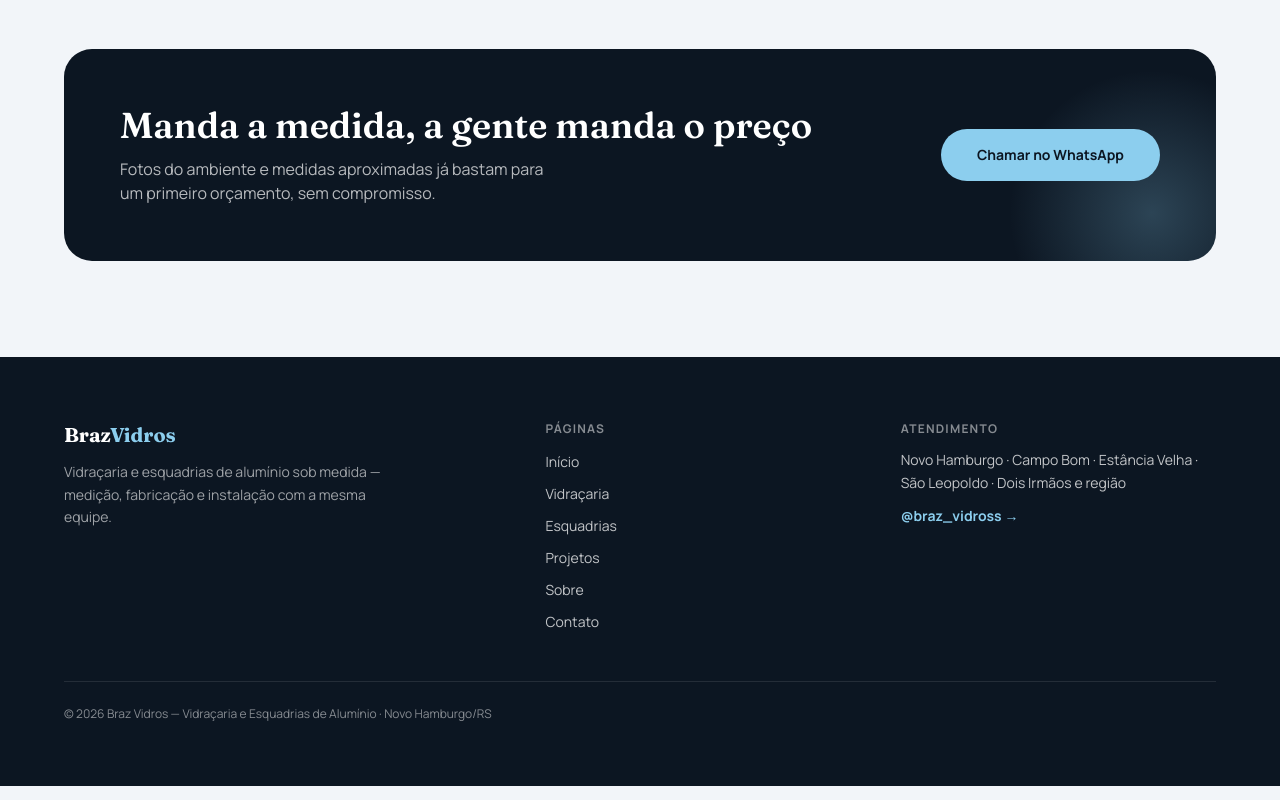
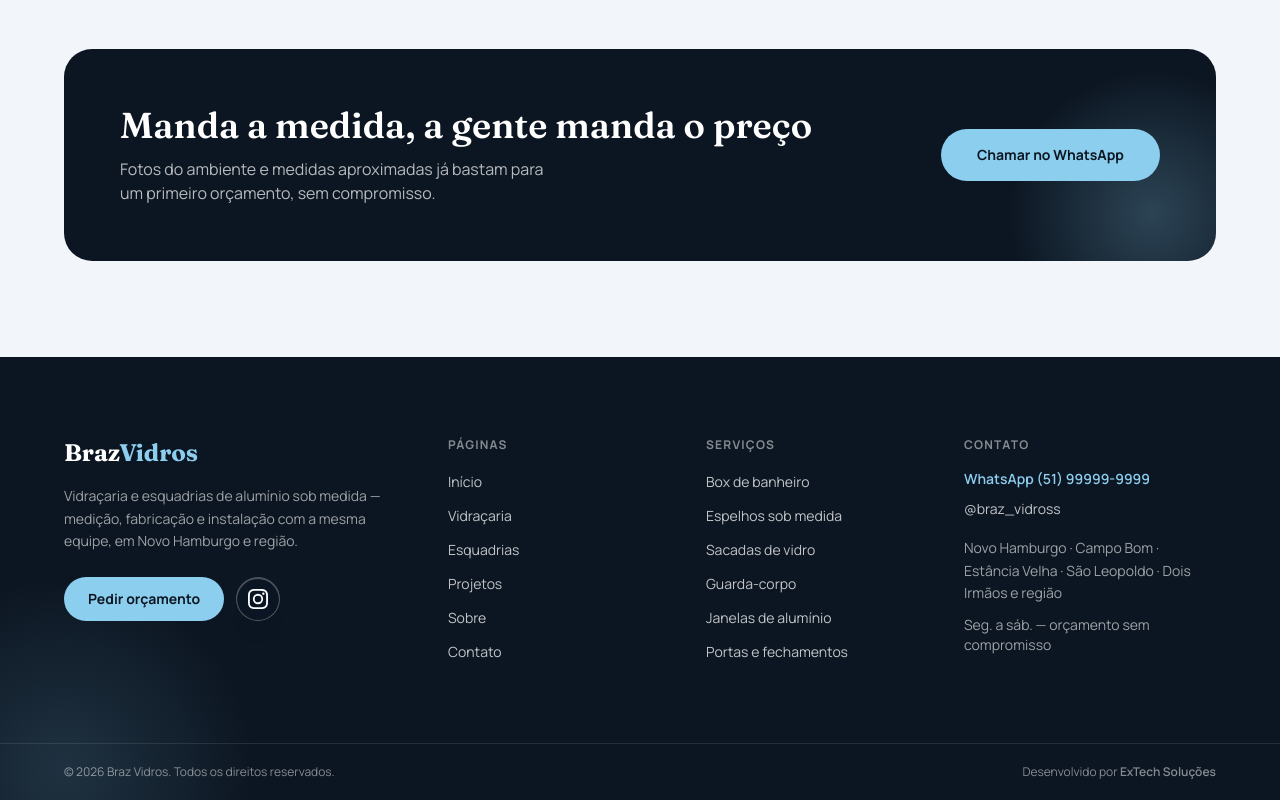
Before and after one commit to ext-emp/braz-vidros, a React (Vite) app: page / in a window 1280 px wide. Shown: the part 2741-3541 px from the top of the page. Built offline with nearby package versions, Linux system fonts and the light colour scheme.

Commit message:
Footer completo: marca, paginas, servicos, contato e barra de creditos
Barra inferior com direitos reservados e credito Desenvolvido por
ExTech Solucoes linkando ao Instagram da agencia.

```diff
--- a/src/components/Footer.jsx
+++ b/src/components/Footer.jsx
@@ -1,23 +1,65 @@
 import { Link } from "react-router-dom";
-import { NAV_LINKS, INSTAGRAM, ABOUT } from "../data/content.js";
+import { NAV_LINKS, INSTAGRAM, ABOUT, WHATSAPP, waLink } from "../data/content.js";
+
+const phonePretty = `(${WHATSAPP.slice(2, 4)}) ${WHATSAPP.slice(4, 9)}-${WHATSAPP.slice(9)}`;
+
+const FOOTER_SERVICES = [
+  { label: "Box de banheiro", to: "/vidracaria" },
+  { label: "Espelhos sob medida", to: "/vidracaria" },
+  { label: "Sacadas de vidro", to: "/vidracaria" },
+  { label: "Guarda-corpo", to: "/vidracaria" },
+  { label: "Janelas de alumínio", to: "/esquadrias" },
+  { label: "Portas e fechamentos", to: "/esquadrias" },
+];
 
 export default function Footer() {
   return (
-    <footer className="bg-ink">
-      <div className="container-site py-12 md:py-16">
-        <div className="grid gap-10 md:grid-cols-[1.4fr_1fr_1fr]">
+    <footer className="relative overflow-hidden bg-ink">
+      {/* Vida ambiente: brilho azul difuso, mesmo padrão das faixas escuras */}
+      <div
+        className="pointer-events-none absolute -bottom-40 -left-32 h-96 w-96 rounded-full opacity-15"
+        style={{ background: "radial-gradient(circle, #8cceee 0%, transparent 70%)" }}
+      />
+
+      <div className="container-site relative py-14 md:py-20">
+        <div className="grid gap-12 md:grid-cols-2 lg:grid-cols-[1.6fr_1fr_1fr_1.2fr]">
+          {/* Marca */}
           <div>
-            <p className="font-display text-xl font-bold text-white">
+            <p className="font-display text-2xl font-bold text-white">
               Braz<span className="text-accent-soft">Vidros</span>
             </p>
-            <p className="mt-3 max-w-xs text-sm leading-relaxed text-white/60">
+            <p className="mt-4 max-w-xs text-sm leading-relaxed text-white/60">
               Vidraçaria e esquadrias de alumínio sob medida — medição,
-              fabricação e instalação com a mesma equipe.
+              fabricação e instalação com a mesma equipe, em Novo Hamburgo e
+              região.
             </p>
+            <div className="mt-6 flex gap-3">
+              <a
+                href={waLink("Olá! Vim pelo site da Braz Vidros.")}
+                target="_blank"
+                rel="noopener noreferrer"
+                className="sheen rounded-full bg-accent-soft px-6 py-3 text-sm font-bold text-ink transition-[filter] duration-300 hover:brightness-110"
+              >
+                Pedir orçamento
+              </a>
+              <a
+                href={INSTAGRAM}
+                target="_blank"
+                rel="noopener noreferrer"
+                aria-label="Instagram da Braz Vidros"
+                className="glass-dark flex h-11 w-11 items-center justify-center rounded-full transition-[filter] duration-300 hover:brightness-150"
+              >
+                <svg viewBox="0 0 24 24" className="h-5 w-5 fill-white" aria-hidden="true">
+                  <path d="M12 2.2c3.2 0 3.6 0 4.8.07 1.17.05 1.8.25 2.23.41.56.22.96.48 1.38.9.42.42.68.82.9 1.38.16.42.36 1.06.41 2.23.06 1.27.07 1.65.07 4.85s0 3.58-.07 4.85c-.05 1.17-.25 1.8-.41 2.23a3.7 3.7 0 0 1-.9 1.38c-.42.42-.82.68-1.38.9-.42.16-1.06.36-2.23.41-1.27.06-1.65.07-4.85.07s-3.58 0-4.85-.07c-1.17-.05-1.8-.25-2.23-.41a3.7 3.7 0 0 1-1.38-.9 3.7 3.7 0 0 1-.9-1.38c-.16-.42-.36-1.06-.41-2.23C2.2 15.62 2.2 15.24 2.2 12s0-3.58.07-4.85c.05-1.17.25-1.8.41-2.23.22-.56.48-.96.9-1.38.42-.42.82-.68 1.38-.9.42-.16 1.06-.36 2.23-.41C8.42 2.2 8.8 2.2 12 2.2m0-2.2C8.74 0 8.33 0 7.05.07 5.78.13 4.9.33 4.14.63a5.9 5.9 0 0 0-2.13 1.38A5.9 5.9 0 0 0 .63 4.14C.33 4.9.13 5.78.07 7.05 0 8.33 0 8.74 0 12s0 3.67.07 4.95c.06 1.27.26 2.15.56 2.91.31.8.72 1.48 1.38 2.13a5.9 5.9 0 0 0 2.13 1.38c.76.3 1.64.5 2.91.56C8.33 24 8.74 24 12 24s3.67 0 4.95-.07c1.27-.06 2.15-.26 2.91-.56a5.9 5.9 0 0 0 2.13-1.38 5.9 5.9 0 0 0 1.38-2.13c.3-.76.5-1.64.56-2.91.07-1.28.07-1.69.07-4.95s0-3.67-.07-4.95c-.06-1.27-.26-2.15-.56-2.91a5.9 5.9 0 0 0-1.38-2.13A5.9 5.9 0 0 0 19.86.63c-.76-.3-1.64-.5-2.91-.56C15.67 0 15.26 0 12 0m0 5.84A6.16 6.16 0 1 0 18.16 12 6.16 6.16 0 0 0 12 5.84m0 10.15A4 4 0 1 1 16 12a4 4 0 0 1-4 4m7.85-10.4a1.44 1.44 0 1 1-1.44-1.44 1.44 1.44 0 0 1 1.44 1.44" />
+                </svg>
+              </a>
+            </div>
           </div>
+
+          {/* Páginas */}
           <nav aria-label="Mapa do site">
             <p className="text-xs font-bold tracking-widest text-white/50 uppercase">Páginas</p>
-            <ul className="mt-3 space-y-2">
+            <ul className="mt-4 space-y-2.5">
               {NAV_LINKS.map((l) => (
                 <li key={l.href}>
                   <Link
@@ -30,24 +72,64 @@
               ))}
             </ul>
           </nav>
+
+          {/* Serviços */}
+          <nav aria-label="Serviços">
+            <p className="text-xs font-bold tracking-widest text-white/50 uppercase">Serviços</p>
+            <ul className="mt-4 space-y-2.5">
+              {FOOTER_SERVICES.map((s) => (
+                <li key={s.label}>
+                  <Link
+                    to={s.to}
+                    className="text-sm text-white/75 transition-colors duration-300 hover:text-accent-soft"
+                  >
+                    {s.label}
+                  </Link>
+                </li>
+              ))}
+            </ul>
+          </nav>
+
+          {/* Contato */}
           <div>
-            <p className="text-xs font-bold tracking-widest text-white/50 uppercase">Atendimento</p>
-            <p className="mt-3 text-sm leading-relaxed text-white/75">{ABOUT.region}</p>
-            <a
-              href={INSTAGRAM}
-              target="_blank"
-              rel="noopener noreferrer"
-              className="mt-3 inline-block text-sm font-bold text-accent-soft hover:underline"
-            >
-              @braz_vidross →
-            </a>
+            <p className="text-xs font-bold tracking-widest text-white/50 uppercase">Contato</p>
+            <ul className="mt-4 space-y-2.5 text-sm text-white/75">
+              <li>
+                <a
+                  href={waLink("Olá! Quero um orçamento com a Braz Vidros.")}
+                  target="_blank"
+                  rel="noopener noreferrer"
+                  className="font-semibold text-accent-soft hover:underline"
+                >
+                  WhatsApp {phonePretty}
+                </a>
+              </li>
+              <li>
+                <a href={INSTAGRAM} target="_blank" rel="noopener noreferrer" className="hover:text-accent-soft">
+                  @braz_vidross
+                </a>
+              </li>
+              <li className="pt-2 leading-relaxed text-white/60">{ABOUT.region}</li>
+              <li className="text-white/60">Seg. a sáb. — orçamento sem compromisso</li>
+            </ul>
           </div>
         </div>
-        <div className="mt-12 border-t border-white/10 pt-6">
+      </div>
+
+      {/* Barra inferior: direitos + crédito de desenvolvimento */}
+      <div className="relative border-t border-white/10">
+        <div className="container-site flex flex-col items-start justify-between gap-2 py-5 sm:flex-row sm:items-center">
           <p className="text-xs text-white/50">
-            © {new Date().getFullYear()} Braz Vidros — Vidraçaria e Esquadrias de Alumínio ·
-            Novo Hamburgo/RS
+            © {new Date().getFullYear()} Braz Vidros. Todos os direitos reservados.
           </p>
+          <a
+            href="https://www.instagram.com/extechsolucoes/"
+            target="_blank"
+            rel="noopener noreferrer"
+            className="text-xs text-white/50 transition-colors duration-300 hover:text-accent-soft"
+          >
+            Desenvolvido por <span className="font-semibold">ExTech Soluções</span>
+          </a>
         </div>
       </div>
     </footer>
```
